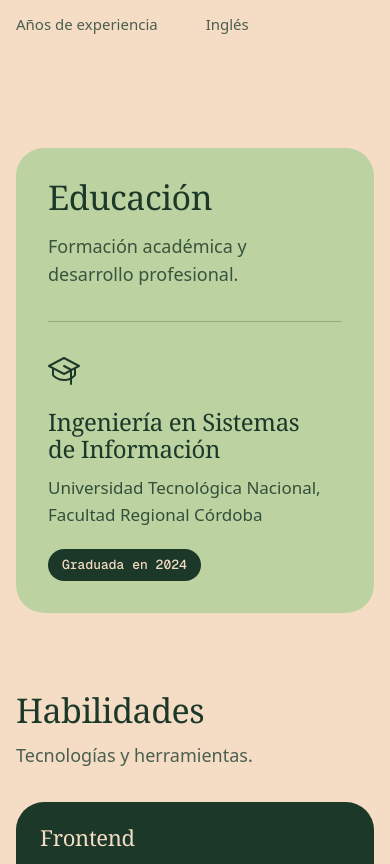
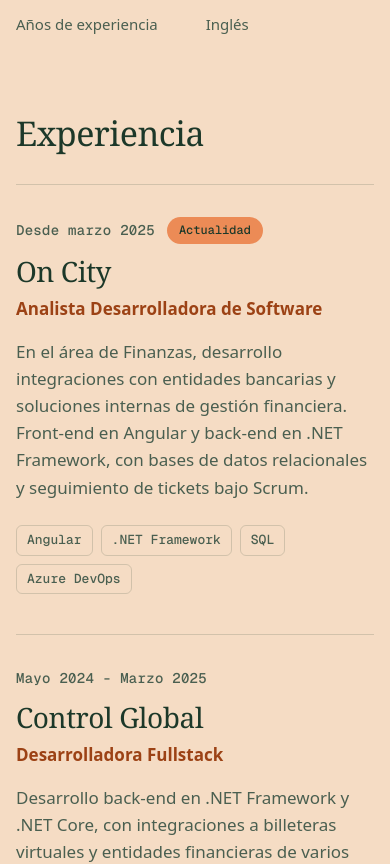
Before and after one commit to sofibear01/portfolio, an Angular app: page / in a window 390 px wide. Shown: the part 1265-2129 px from the top of the page. Built offline with nearby package versions, Linux system fonts and the light colour scheme; a web font is replaced by a local one.

Commit message:
agrego experiencia

```diff
--- a/src/app/app.ts
+++ b/src/app/app.ts
@@ -4,13 +4,14 @@
 import { About } from './sections/about/about';
 import { Contact } from './sections/contact/contact';
 import { Education } from './sections/education/education';
+import { Experience } from './sections/experience/experience';
 import { Hero } from './sections/hero/hero';
 import { Projects } from './sections/projects/projects';
 import { Skills } from './sections/skills/skills';
 
 @Component({
   selector: 'app-root',
-  imports: [Header, Hero, About, Education, Skills, Projects, Contact],
+  imports: [Header, Hero, About, Experience, Education, Skills, Projects, Contact],
   template: `
     <a class="skip-link" href="#main">{{ language.t().skipLink }}</a>
     <app-header />
@@ -18,6 +19,7 @@
       <span id="top"></span>
       <app-hero />
       <app-about />
+      <app-experience />
       <app-education />
       <app-skills />
       <app-projects />
--- a/src/app/core/data/portfolio.data.ts
+++ b/src/app/core/data/portfolio.data.ts
@@ -25,13 +25,38 @@
   icon: string;
 }
 
-export const NAV_IDS = ['about', 'education', 'skills', 'projects', 'contact'] as const;
+export interface JobStatic {
+  id: 'oncity' | 'controlglobal' | 'arconsultores';
+  company: string;
+  stack: string[];
+  current?: boolean;
+}
+
+export const NAV_IDS = ['about', 'experience', 'education', 'skills', 'projects', 'contact'] as const;
 export type NavId = (typeof NAV_IDS)[number];
 
 export const PORTFOLIO_STATIC = {
   name: 'Sofia Bearzotti',
   firstName: 'Sofia',
   lastName: 'Bearzotti',
+  experience: [
+    {
+      id: 'oncity',
+      company: 'On City',
+      stack: ['Angular', '.NET Framework', 'SQL', 'Azure DevOps'],
+      current: true,
+    },
+    {
+      id: 'controlglobal',
+      company: 'Control Global',
+      stack: ['.NET Framework', '.NET Core', 'SQL Server', 'Jira'],
+    },
+    {
+      id: 'arconsultores',
+      company: 'Ar Consultores',
+      stack: ['.NET', 'Java', 'SQL'],
+    },
+  ] satisfies JobStatic[],
   skillCategories: ['frontend', 'backend', 'database', 'tools', 'softSkills'] satisfies SkillCategoryKey[],
   skills: [
     { name: 'Angular', icon: 'angular', categoryKey: 'frontend' },
--- a/src/app/core/i18n/portfolio.i18n.ts
+++ b/src/app/core/i18n/portfolio.i18n.ts
@@ -1,4 +1,4 @@
-import type { NavId, ProjectStatic, SkillCategoryKey } from '../data/portfolio.data';
+import type { JobStatic, NavId, ProjectStatic, SkillCategoryKey } from '../data/portfolio.data';
 
 export type Language = 'es' | 'en';
 
@@ -25,6 +25,11 @@
     title: string;
     paragraphs: string[];
     stats: { value: string; label: string }[];
+  };
+  experience: {
+    title: string;
+    current: string;
+    items: Record<JobStatic['id'], { role: string; period: string; summary: string }>;
   };
   education: {
     title: string;
@@ -63,6 +68,7 @@
     skipLink: 'Saltar al contenido',
     nav: {
       about: 'Sobre mí',
+      experience: 'Experiencia',
       education: 'Educación',
       skills: 'Habilidades',
       projects: 'Proyectos',
@@ -93,6 +99,30 @@
         { value: '3+', label: 'Años de experiencia' },
         { value: 'C1', label: 'Inglés' },
       ],
+    },
+    experience: {
+      title: 'Experiencia',
+      current: 'Actualidad',
+      items: {
+        oncity: {
+          role: 'Analista Desarrolladora de Software',
+          period: 'Desde marzo 2025',
+          summary:
+            'En el área de Finanzas, desarrollo integraciones con entidades bancarias y soluciones internas de gestión financiera. Front-end en Angular y back-end en .NET Framework, con bases de datos relacionales y seguimiento de tickets bajo Scrum.',
+        },
+        controlglobal: {
+          role: 'Desarrolladora Fullstack',
+          period: 'Mayo 2024 - Marzo 2025',
+          summary:
+            'Desarrollo back-end en .NET Framework y .NET Core, con integraciones a billeteras virtuales y entidades financieras de varios países, como Mercado Pago, Nave y Yappy. Bases de datos en SQL Server y gestión de proyectos con Scrum y Jira.',
+        },
+        arconsultores: {
+          role: 'Desarrolladora Fullstack',
+          period: 'Mayo 2023 - Mayo 2024',
+          summary:
+            'Soluciones backend en .NET y Java, tanto para la consultora como para el sistema de facturación de un cliente externo. Análisis funcional e interpretación de requerimientos, además del manejo de bases de datos SQL.',
+        },
+      },
     },
     education: {
       title: 'Educación',
@@ -148,6 +178,7 @@
     skipLink: 'Skip to content',
     nav: {
       about: 'About',
+      experience: 'Experience',
       education: 'Education',
       skills: 'Skills',
       projects: 'Projects',
@@ -178,6 +209,30 @@
         { value: '3+', label: 'Years of experience' },
         { value: 'C1', label: 'English' },
       ],
+    },
+    experience: {
+      title: 'Experience',
+      current: 'Present',
+      items: {
+        oncity: {
+          role: 'Software Development Analyst',
+          period: 'Since March 2025',
+          summary:
+            'Within the Finance area, I build integrations with banking entities and internal financial management tools. Front-end in Angular and back-end in .NET Framework, working with relational databases and support tickets under Scrum.',
+        },
+        controlglobal: {
+          role: 'Fullstack Developer',
+          period: 'May 2024 - March 2025',
+          summary:
+            'Back-end development in .NET Framework and .NET Core, integrating digital wallets and financial entities across several countries, such as Mercado Pago, Nave and Yappy. SQL Server databases and project tracking with Scrum and Jira.',
+        },
+        arconsultores: {
+          role: 'Fullstack Developer',
+          period: 'May 2023 - May 2024',
+          summary:
+            'Backend solutions in .NET and Java, both for the consultancy and for an external client billing system. Functional analysis and requirement gathering, plus SQL database management.',
+        },
+      },
     },
     education: {
       title: 'Education',
--- a/src/app/layout/header/header.scss
+++ b/src/app/layout/header/header.scss
@@ -143,7 +143,7 @@
   font-size: 1.25rem;
 }
 
-@media (max-width: 860px) {
+@media (max-width: 1024px) {
   .header__menu-btn {
     display: grid;
   }
--- /dev/null
+++ b/src/app/sections/experience/experience.html
@@ -0,0 +1,29 @@
+@let t = language.t().experience;
+
+<section id="experience" class="experience container" aria-labelledby="experience-title">
+  <h2 id="experience-title" class="section-title experience__title" appReveal>{{ t.title }}</h2>
+
+  <ol class="experience__list">
+    @for (job of jobs(); track job.id) {
+      <li class="job" appReveal>
+        <div class="job__meta">
+          <p class="job__period">{{ job.period }}</p>
+          @if (job.current) {
+            <p class="job__badge">{{ t.current }}</p>
+          }
+        </div>
+
+        <div class="job__body">
+          <h3 class="job__company">{{ job.company }}</h3>
+          <p class="job__role">{{ job.role }}</p>
+          <p class="job__summary">{{ job.summary }}</p>
+          <ul class="job__stack">
+            @for (tech of job.stack; track tech) {
+              <li class="tag">{{ tech }}</li>
+            }
+          </ul>
+        </div>
+      </li>
+    }
+  </ol>
+</section>
--- /dev/null
+++ b/src/app/sections/experience/experience.scss
@@ -0,0 +1,86 @@
+.experience {
+  padding-block: 0 var(--section-space);
+}
+
+.experience__title {
+  margin-bottom: clamp(2rem, 5vw, 3.5rem);
+}
+
+.experience__list {
+  display: grid;
+  gap: clamp(2.5rem, 5vw, 3.5rem);
+  margin: 0;
+  padding: 0;
+  list-style: none;
+}
+
+// Dated rows: the period holds the left rail, the story sits on the right.
+.job {
+  display: grid;
+  grid-template-columns: minmax(0, 4fr) minmax(0, 8fr);
+  gap: 1rem clamp(2rem, 5vw, 4rem);
+  padding-top: clamp(2rem, 4vw, 2.5rem);
+  border-top: 1px solid var(--line);
+}
+
+.job__period {
+  font-family: var(--font-mono);
+  font-size: 0.875rem;
+  letter-spacing: 0.02em;
+  color: var(--ink-soft);
+}
+
+.job__badge {
+  display: inline-block;
+  margin-top: 0.75rem;
+  padding: 0.25rem 0.75rem;
+  border-radius: var(--radius-pill);
+  background: var(--accent);
+  color: var(--on-accent);
+  font-family: var(--font-mono);
+  font-size: 0.75rem;
+}
+
+.job__company {
+  font-size: clamp(1.75rem, 3vw, 2.5rem);
+  line-height: 1.1;
+}
+
+.job__role {
+  margin-top: 0.5rem;
+  font-size: 1.0625rem;
+  font-weight: 550;
+  color: var(--accent-text);
+}
+
+.job__summary {
+  max-width: 62ch;
+  margin-top: 1rem;
+  color: var(--ink-soft);
+}
+
+.job__stack {
+  display: flex;
+  flex-wrap: wrap;
+  gap: 0.5rem;
+  margin: 1.5rem 0 0;
+  padding: 0;
+  list-style: none;
+}
+
+@media (max-width: 860px) {
+  .job {
+    grid-template-columns: 1fr;
+    gap: 0.75rem;
+  }
+
+  .job__meta {
+    display: flex;
+    align-items: center;
+    gap: 0.75rem;
+  }
+
+  .job__badge {
+    margin-top: 0;
+  }
+}
--- /dev/null
+++ b/src/app/sections/experience/experience.ts
@@ -0,0 +1,20 @@
+import { ChangeDetectionStrategy, Component, computed, inject } from '@angular/core';
+import { PORTFOLIO_STATIC } from '../../core/data/portfolio.data';
+import { LanguageService } from '../../core/i18n/language.service';
+import { Reveal } from '../../shared/reveal/reveal';
+
+@Component({
+  selector: 'app-experience',
+  imports: [Reveal],
+  templateUrl: './experience.html',
+  styleUrl: './experience.scss',
+  changeDetection: ChangeDetectionStrategy.OnPush,
+})
+export class Experience {
+  protected readonly language = inject(LanguageService);
+
+  protected readonly jobs = computed(() => {
+    const t = this.language.t().experience;
+    return PORTFOLIO_STATIC.experience.map((job) => ({ ...job, ...t.items[job.id] }));
+  });
+}
```
